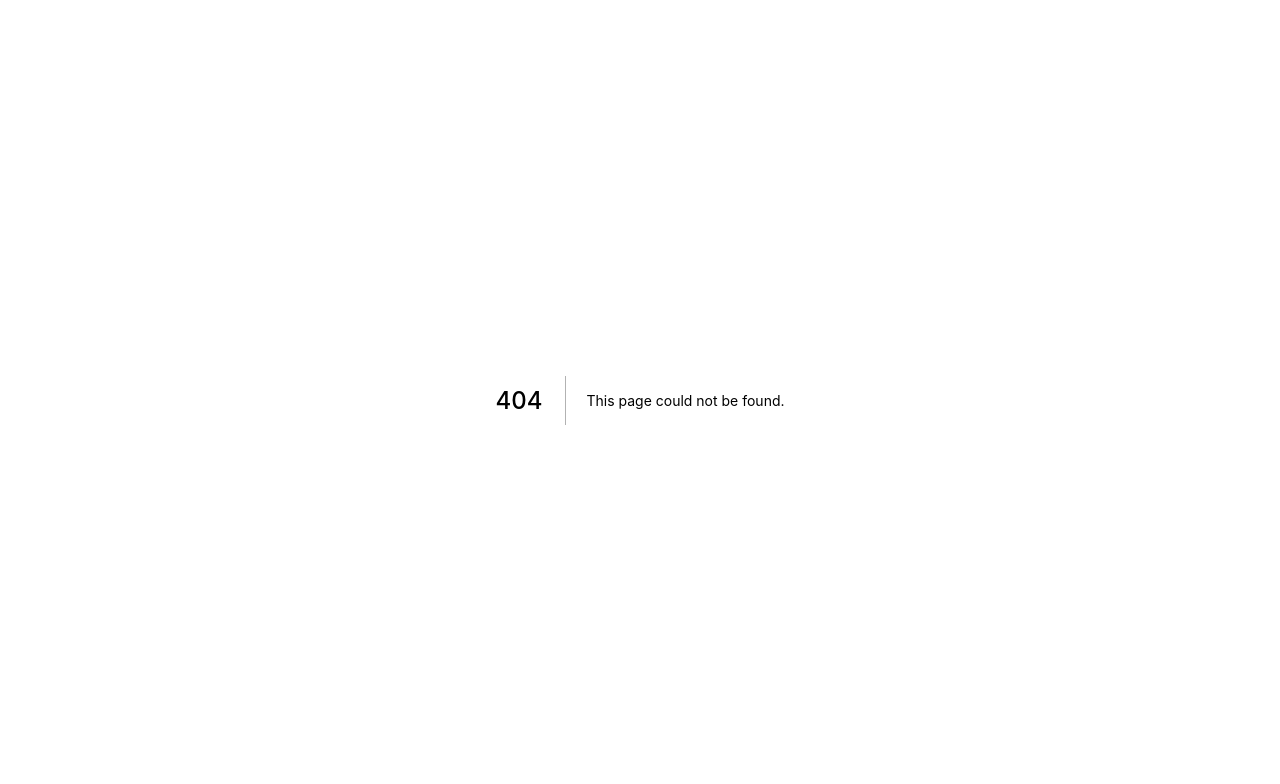
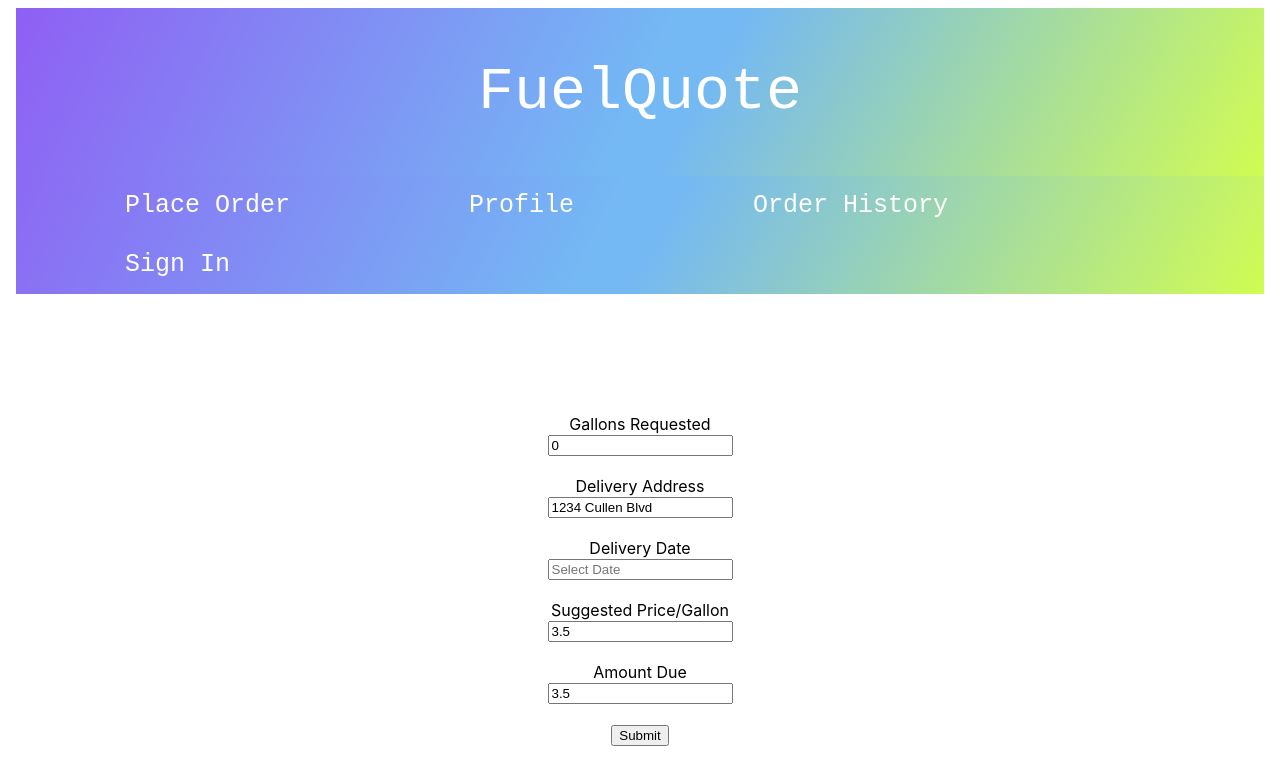
Before and after one commit to maniden812/Clientv2, a Next.js app in the folder client/: page /FuelQuote in a window 1280 px wide. Before the commit this address had no page. Shown: the top 784 px of the page. Built offline with nearby package versions, Linux system fonts and the light colour scheme; no server answers.

Commit message:
Fixing spelling in navbar links - kevin

```diff
--- a/client/components/Navbar/ProfileNav.js
+++ b/client/components/Navbar/ProfileNav.js
@@ -10,7 +10,7 @@
           <div >
             <ul className={styles.nav}>
                 <li className={styles.Title}><a  href="/">FuelQuote</a></li>
-                <li className={styles.nav}><a  href="/FuleQuote">Place Order</a></li>
+                <li className={styles.nav}><a  href="/FuelQuote">Place Order</a></li>
                 <li className={styles.nav}><a  href="/profile">Profile</a></li>
                 <li className={styles.nav}><a  href="/">Order History</a></li>
                 {session ? <li className={styles.nav}><a onClick={() => signOut()}>Sign Out</a></li> : <li className={styles.nav}><a  href="/api/auth/signin">Sign In</a></li>}
```
Also changed, not shown: client/pages/FuelQuote.js (renamed from client/pages/FuleQuote.js, +3 -12 lines), client/pages/FuelQuote.module.css (renamed from client/pages/FuleQuote.module.css).
